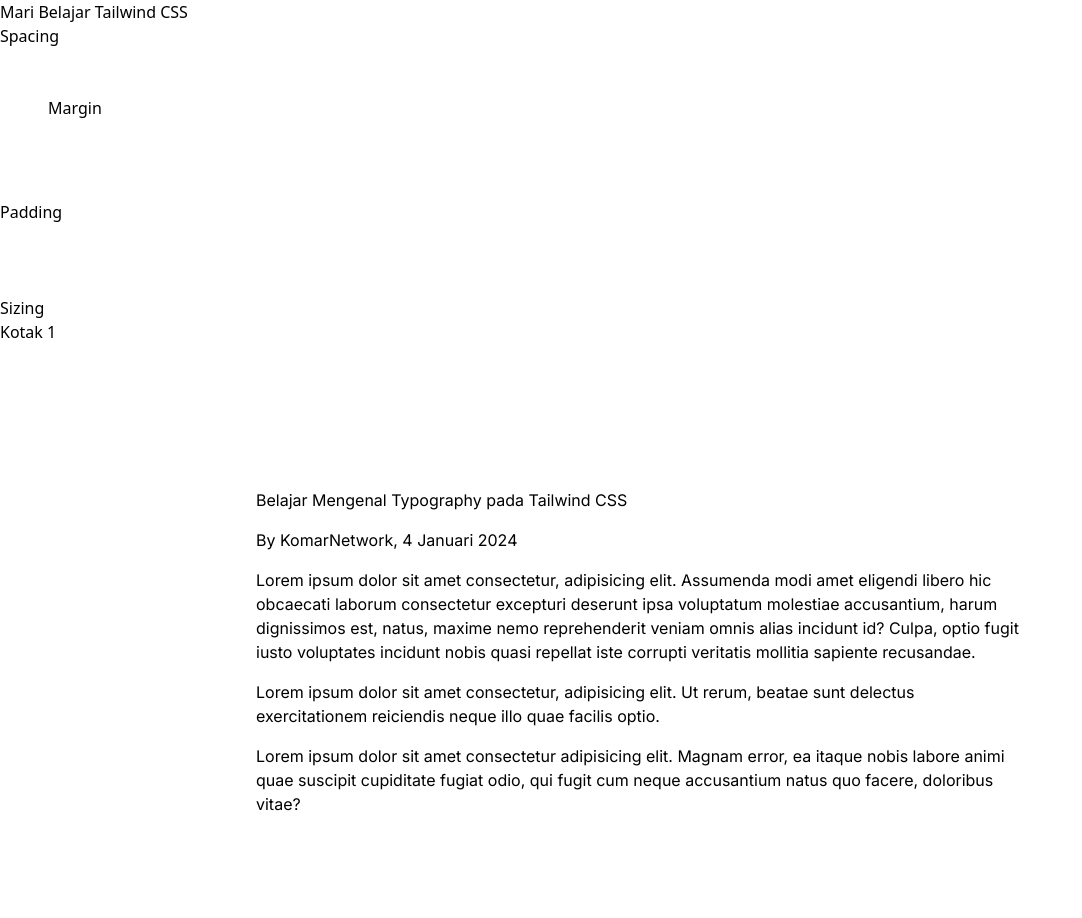
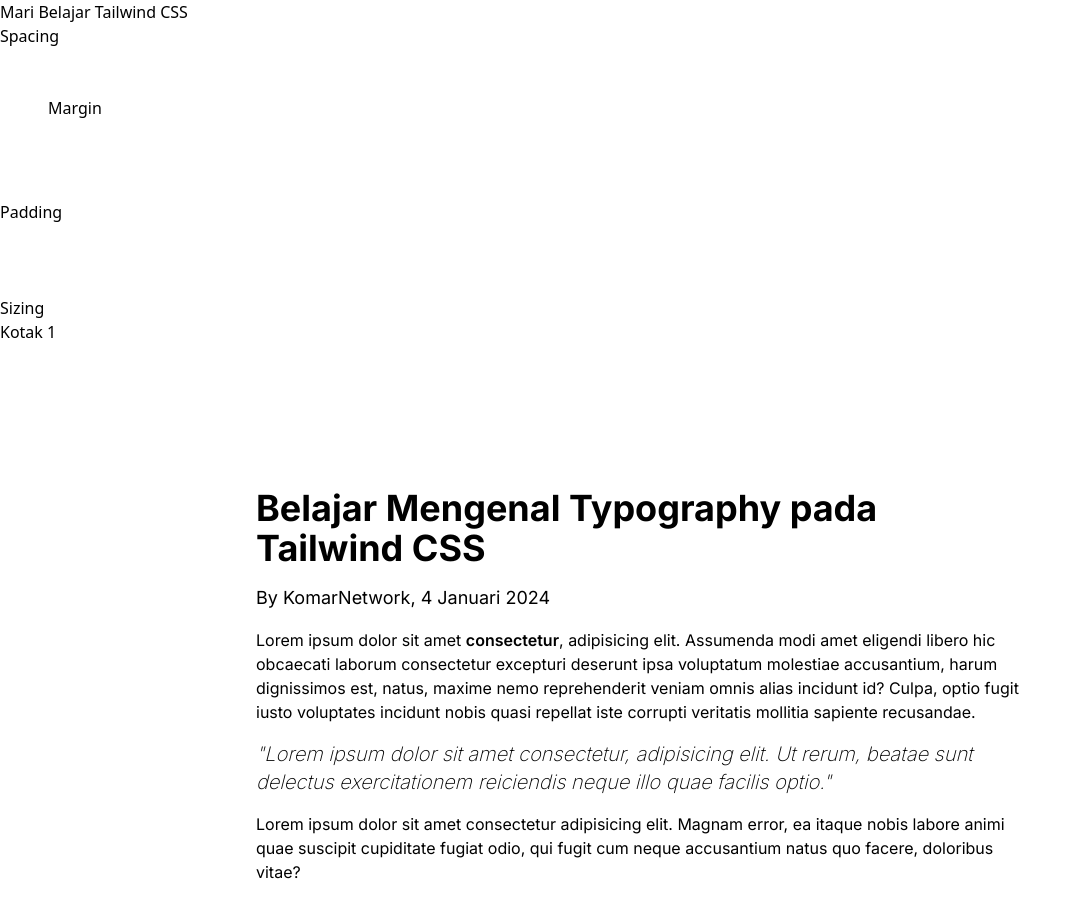
Before and after one commit to komarnetwork/tailwind-v3, a website: page public/index.html in a window 1280 px wide. Shown: the top 918 px of the page, without its empty margins (0-1082 px from the left). Drawn offline with Linux system fonts and the light colour scheme.

Commit message:
font weight

```diff
--- a/public/index.html
+++ b/public/index.html
@@ -26,17 +26,20 @@
   </section>
 
   <section class="mb-96 font-inter max-w-3xl mx-auto">
-    <h2 class="mb-4">Belajar Mengenal Typography pada Tailwind CSS</h2>
-    <div class="mb-4">By KomarNetwork, 4 Januari 2024</div>
-    <p class="mb-4">Lorem ipsum dolor sit amet consectetur, adipisicing elit. Assumenda modi amet eligendi libero hic
+    <h2 class="mb-4 text-4xl font-bold">Belajar Mengenal Typography pada Tailwind CSS</h2>
+    <div class="mb-4 text-lg">By KomarNetwork, 4 Januari 2024</div>
+    <p class="mb-4">Lorem ipsum dolor sit amet <a href="#" class="font-semibold">consectetur</a>, adipisicing elit.
+      Assumenda modi amet eligendi libero hic
       obcaecati
       laborum consectetur excepturi deserunt ipsa voluptatum molestiae accusantium, harum dignissimos est, natus, maxime
       nemo reprehenderit veniam omnis alias incidunt id? Culpa, optio fugit iusto voluptates incidunt nobis quasi
       repellat iste corrupti veritatis mollitia sapiente recusandae.</p>
 
-    <p class="mb-4">Lorem ipsum dolor sit amet consectetur, adipisicing elit. Ut rerum, beatae sunt delectus
+    <blockquote class="mb-4 italic font-thin text-xl">"Lorem ipsum dolor sit amet consectetur, adipisicing elit. Ut
+      rerum, beatae sunt
+      delectus
       exercitationem
-      reiciendis neque illo quae facilis optio.</p>
+      reiciendis neque illo quae facilis optio."</blockquote>
     <p class="mb-4">Lorem ipsum dolor sit amet consectetur adipisicing elit. Magnam error, ea itaque nobis labore animi
       quae suscipit
       cupiditate fugiat odio, qui fugit cum neque accusantium natus quo facere, doloribus vitae?</p>
```
Also changed, not shown: public/css/style.css.
